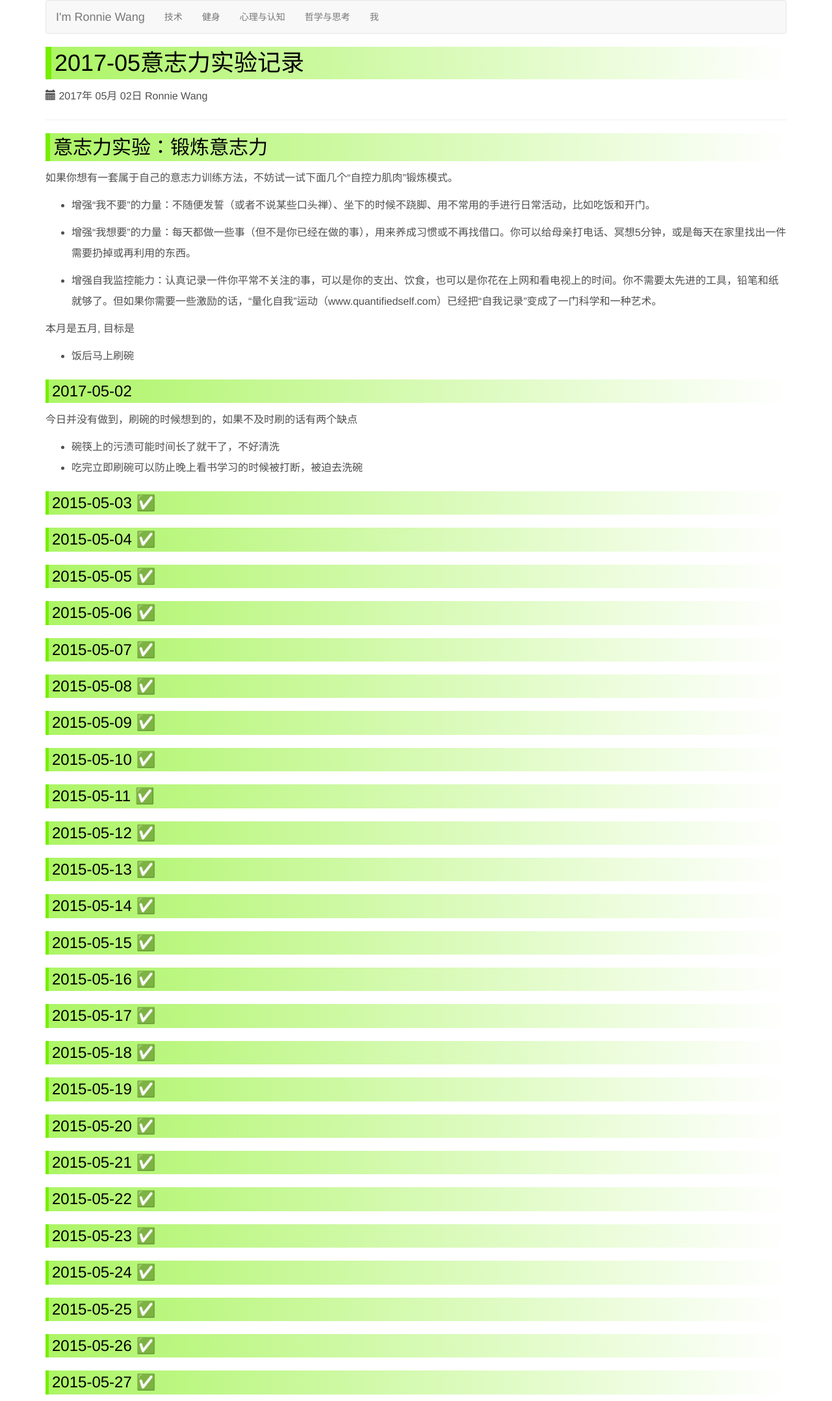
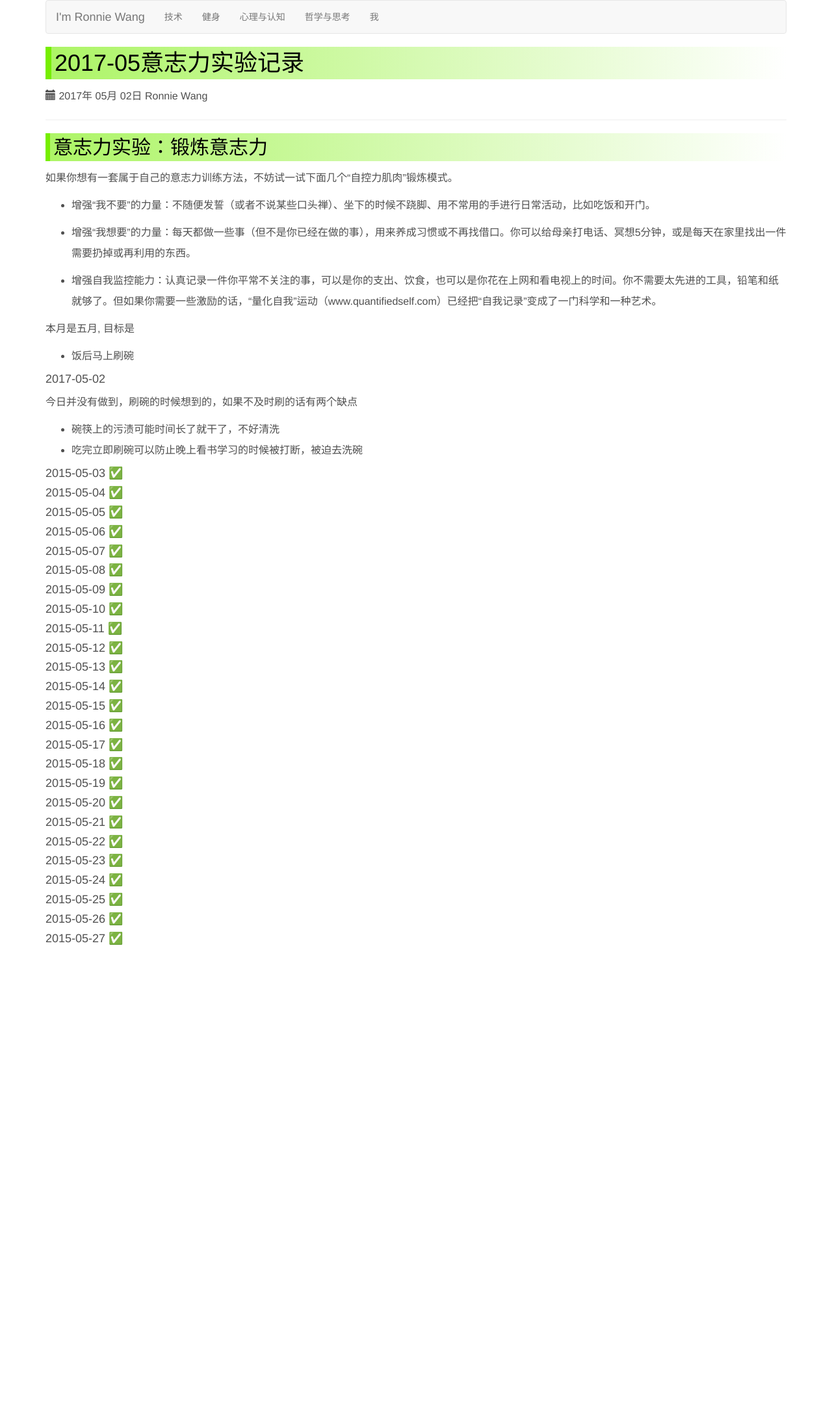
Before and after one commit to ronniewang/ronniewang.github.io, a Jekyll site: the page built from _posts/2017-05-02-willpower-experiment-5.md, in a window 1280 px wide. Shown: the whole page at 65% size. Built offline with Jekyll 4.4.1, drawn with Linux system fonts in a browser that asks for light colours; after the commit the page ends 1464 px from its top, so only the background shows below that.

Commit message:
update files

```diff
--- a/_posts/2017-05-02-willpower-experiment-5.md
+++ b/_posts/2017-05-02-willpower-experiment-5.md
@@ -20,7 +20,7 @@ description: 意志力很宝贵, 用着用着就没了, 有什么办法能提升
 * 饭后马上刷碗
 
 
-### 2017-05-02
+#### 2017-05-02
 
 今日并没有做到，刷碗的时候想到的，如果不及时刷的话有两个缺点
 
@@ -28,28 +28,28 @@ description: 意志力很宝贵, 用着用着就没了, 有什么办法能提升
 * 吃完立即刷碗可以防止晚上看书学习的时候被打断，被迫去洗碗
 
 
-### 2015-05-03 ✅
-### 2015-05-04 ✅
-### 2015-05-05 ✅
-### 2015-05-06 ✅
-### 2015-05-07 ✅
-### 2015-05-08 ✅
-### 2015-05-09 ✅
-### 2015-05-10 ✅
-### 2015-05-11 ✅
-### 2015-05-12 ✅
-### 2015-05-13 ✅
-### 2015-05-14 ✅
-### 2015-05-15 ✅
-### 2015-05-16 ✅
-### 2015-05-17 ✅
-### 2015-05-18 ✅
-### 2015-05-19 ✅
-### 2015-05-20 ✅
-### 2015-05-21 ✅
-### 2015-05-22 ✅
-### 2015-05-23 ✅
-### 2015-05-24 ✅
-### 2015-05-25 ✅
-### 2015-05-26 ✅
-### 2015-05-27 ✅
+#### 2015-05-03 ✅
+#### 2015-05-04 ✅
+#### 2015-05-05 ✅
+#### 2015-05-06 ✅
+#### 2015-05-07 ✅
+#### 2015-05-08 ✅
+#### 2015-05-09 ✅
+#### 2015-05-10 ✅
+#### 2015-05-11 ✅
+#### 2015-05-12 ✅
+#### 2015-05-13 ✅
+#### 2015-05-14 ✅
+#### 2015-05-15 ✅
+#### 2015-05-16 ✅
+#### 2015-05-17 ✅
+#### 2015-05-18 ✅
+#### 2015-05-19 ✅
+#### 2015-05-20 ✅
+#### 2015-05-21 ✅
+#### 2015-05-22 ✅
+#### 2015-05-23 ✅
+#### 2015-05-24 ✅
+#### 2015-05-25 ✅
+#### 2015-05-26 ✅
+#### 2015-05-27 ✅
```
